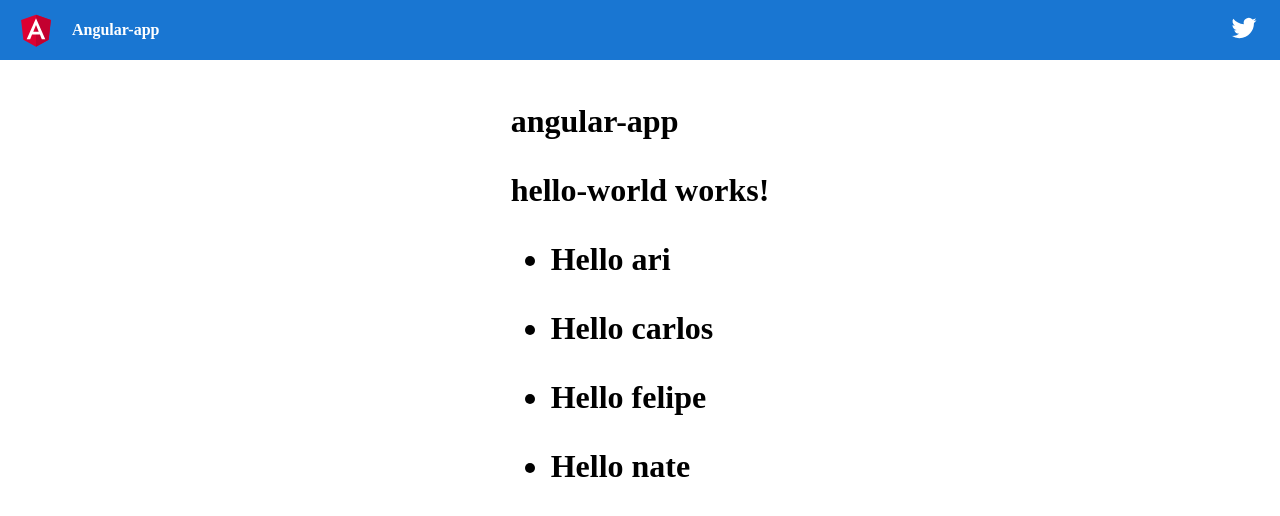
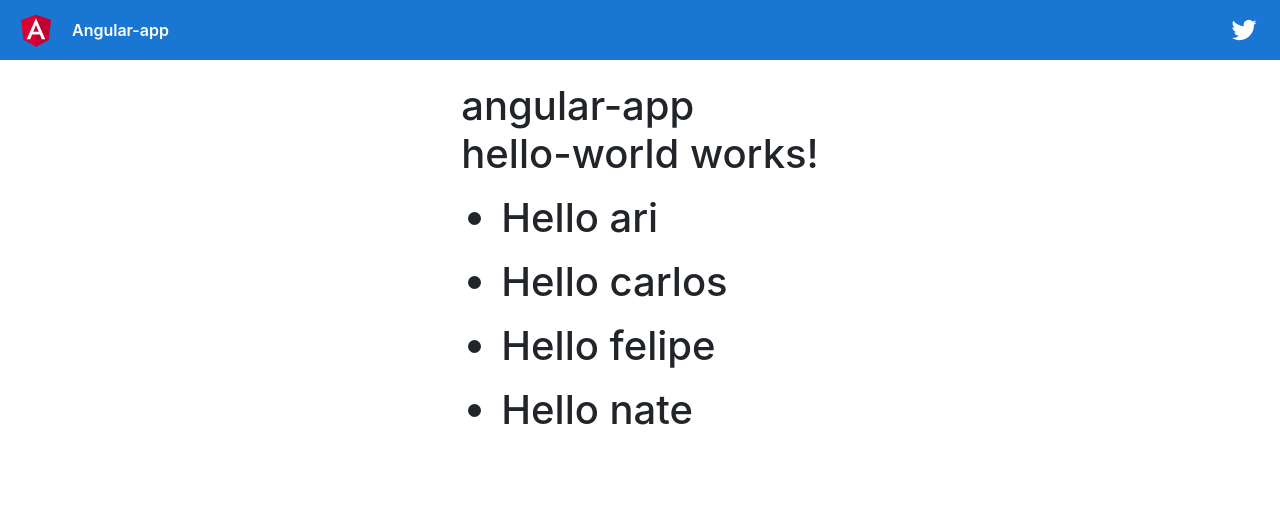
Before and after one commit to hejin82/angular-app, an Angular app: page / in a window 1280 px wide. Shown: the top 516 px of the page. Built offline with nearby package versions, Linux system fonts and the light colour scheme.

Commit message:
add bootstrap

```diff
--- a/package.json
+++ b/package.json
@@ -19,6 +19,7 @@
     "@angular/platform-browser": "~9.1.7",
     "@angular/platform-browser-dynamic": "~9.1.7",
     "@angular/router": "~9.1.7",
+    "bootstrap": "^4.5.0",
     "rxjs": "~6.5.4",
     "tslib": "^1.10.0",
     "zone.js": "~0.10.2"
--- a/src/styles.scss
+++ b/src/styles.scss
@@ -1 +1,2 @@
 /* You can add global styles to this file, and also import other style files */
+@import "node_modules/bootstrap/scss/bootstrap";
```
Also changed, not shown: 1 other file (tests, documents, lock files or other folders).
